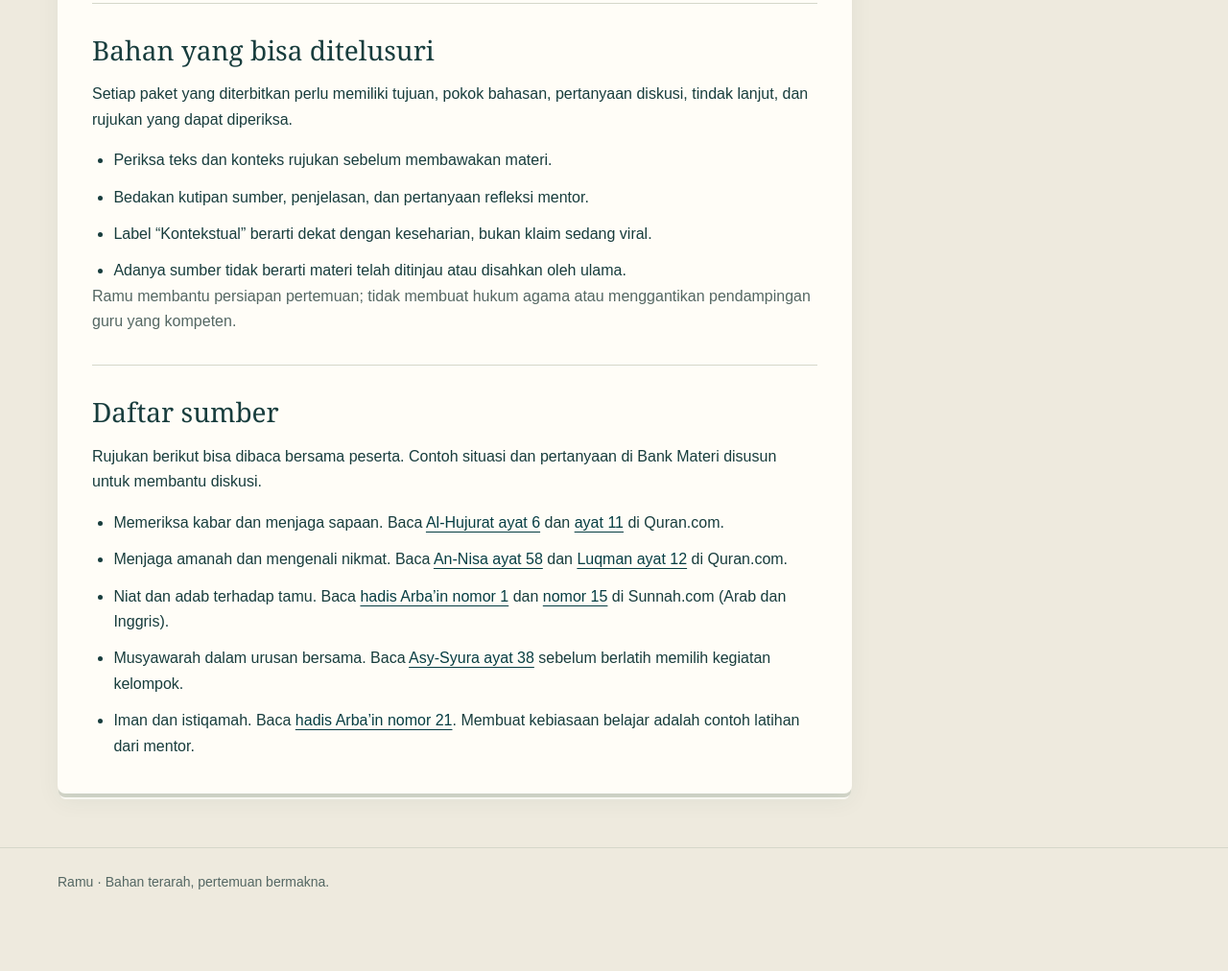
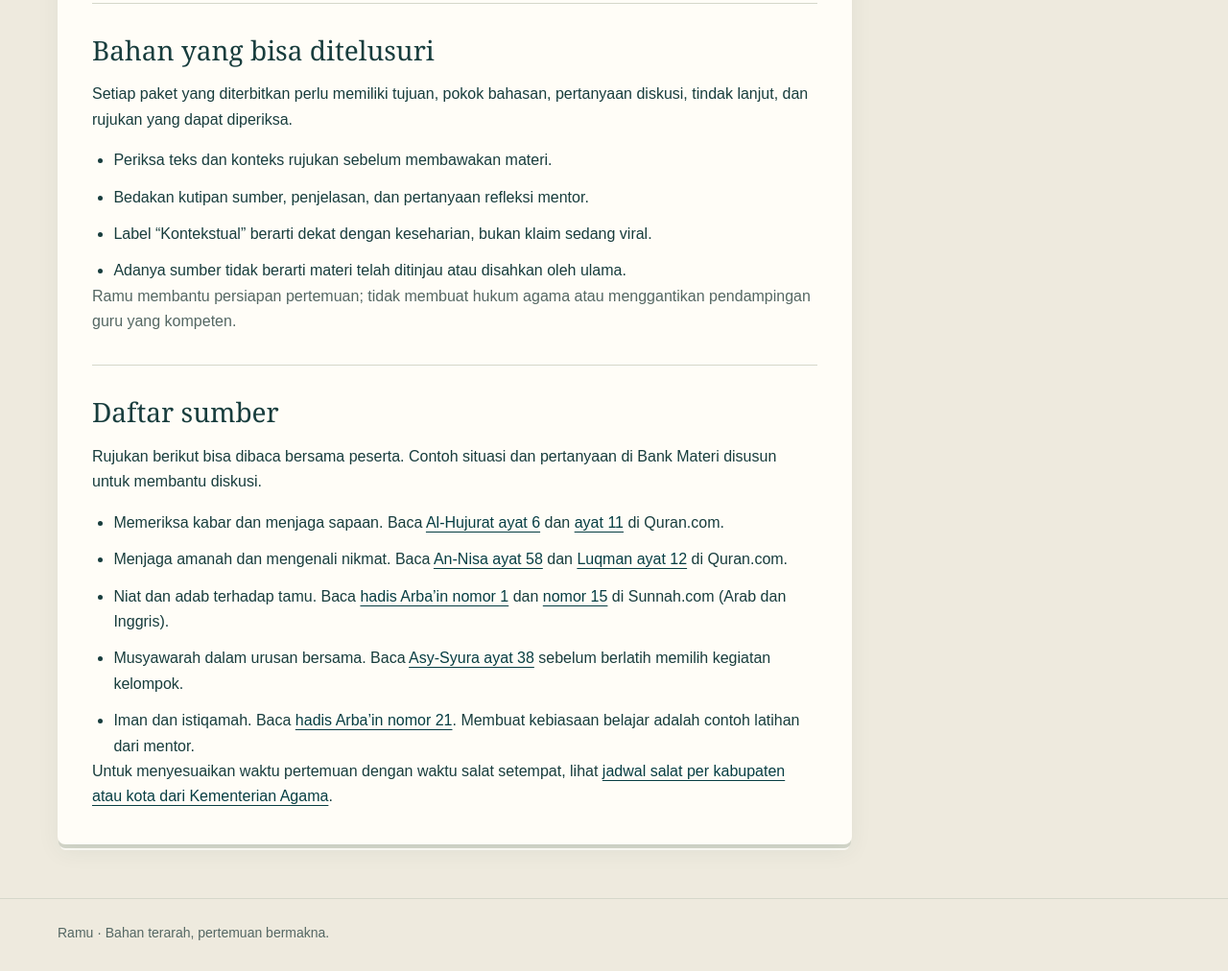
Before and after one commit to yurnszzz/Ramu, a plain HTML site: page panduan.html in a window 1280 px wide. Shown: the part 1322-2334 px from the top of the page at 96% size. Before the commit the page ends 2281 px from the top, so only its background shows below. Drawn offline with Linux system fonts and the light colour scheme.

Commit message:
docs: finalize project guide and acceptance results

```diff
--- a/panduan.html
+++ b/panduan.html
@@ -97,6 +97,7 @@
             <li>Musyawarah dalam urusan bersama. Baca <a href="https://quran.com/id/musyawarah/38">Asy-Syura ayat 38</a> sebelum berlatih memilih kegiatan kelompok.</li>
             <li>Iman dan istiqamah. Baca <a href="https://sunnah.com/nawawi40:21">hadis Arba’in nomor 21</a>. Membuat kebiasaan belajar adalah contoh latihan dari mentor.</li>
           </ul>
+          <p>Untuk menyesuaikan waktu pertemuan dengan waktu salat setempat, lihat <a href="https://bimasislam.kemenag.go.id/jadwal-sholat">jadwal salat per kabupaten atau kota dari Kementerian Agama</a>.</p>
         </section>
       </div>
 
```
Also changed, not shown: 7 other files.
